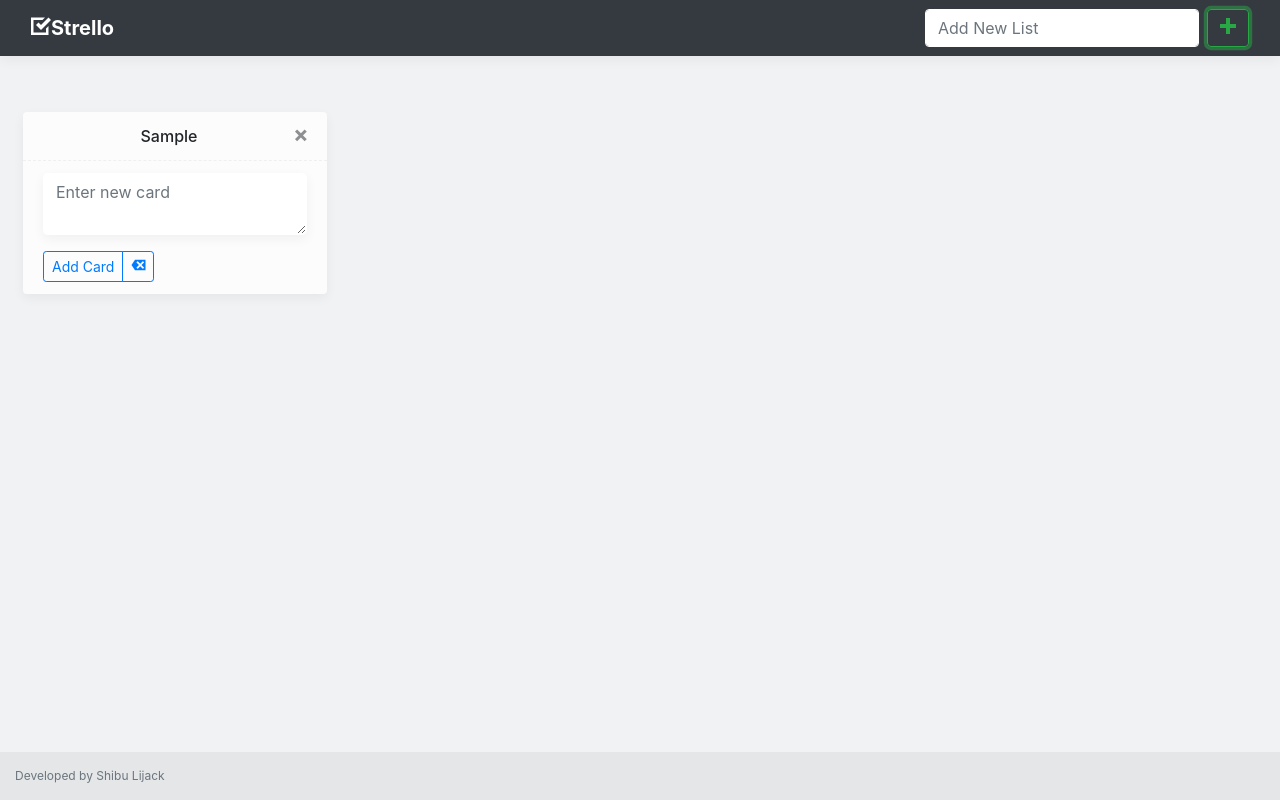
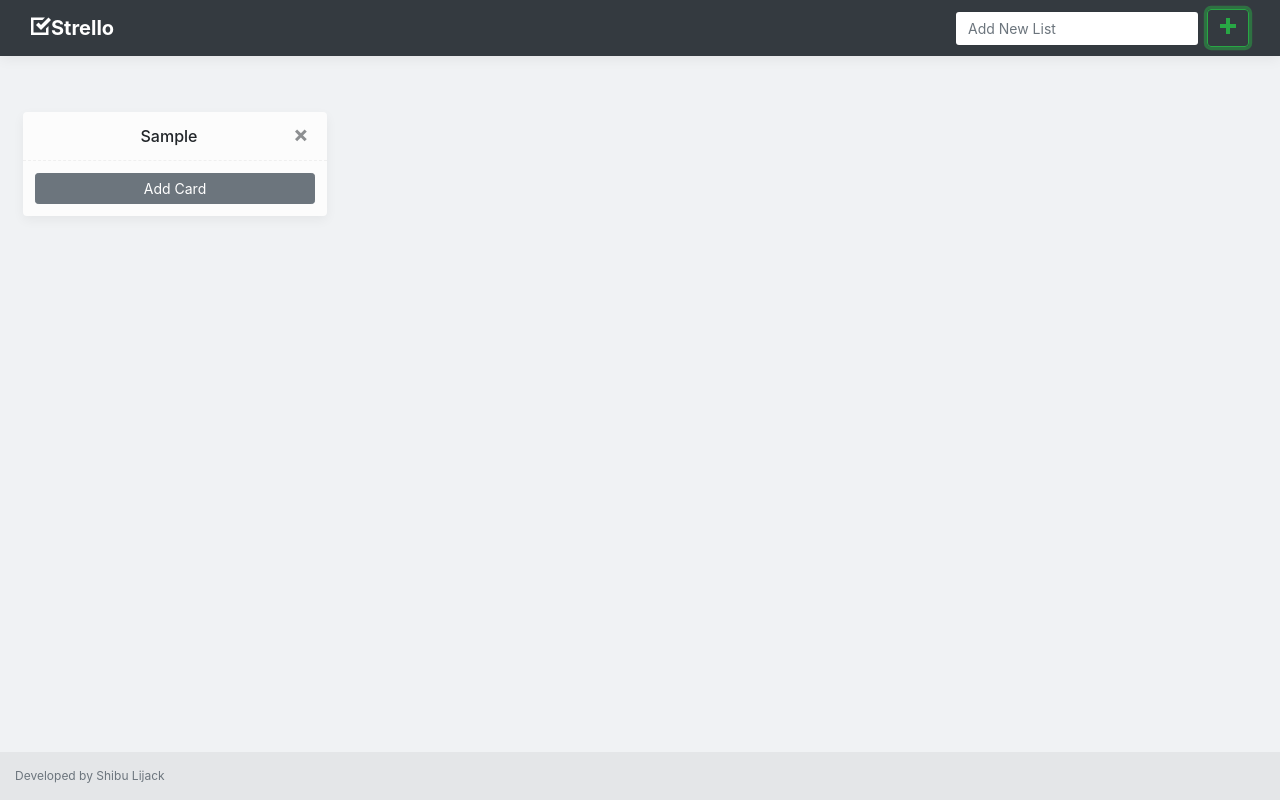
Before and after one commit to shibulijack/strello, a website built with webpack: page index.html in a window 1280 px wide. Both pictures are taken after typing "Sample" into the empty fields and a click on the button 1228 px from the left and 28 px from the top of the page. Built offline with nearby package versions, Linux system fonts and the light colour scheme.

Commit message:
Added toggable div

```diff
--- a/public/style.css
+++ b/public/style.css
@@ -50,6 +50,7 @@
 .card-footer {
   background-color: rgba(0,0,0,0.01);
   border-top: 0;
+  padding: 0.75rem;
 }
 
 .box-shadow {
@@ -58,9 +59,6 @@
 
 .form-control {
   border-color: #fff;
-}
-
-.form-group textarea {
   border: 1px solid rgba(0,0,0,0.02) !important;
   font-size: 0.875rem;
 }
@@ -98,3 +96,9 @@ body {
 {
   font-size: 0.875rem;
 }
+
+/* Utilities
+-------------------------------------------------- */
+.form-wrapper {
+  display: none;
+}
--- a/src/index.js
+++ b/src/index.js
@@ -134,8 +134,18 @@ function renderList(id, title) {
   const listFooter = document.createElement('div');
   listFooter.className = 'card-footer text-muted';
 
+  const showFormButton = document.createElement('button');
+  showFormButton.className = 'btn btn-secondary btn-sm btn-block';
+  showFormButton.id = `list-${id}-btn`;
+  showFormButton.innerHTML = 'Add Card';
+  showFormButton.addEventListener('click', function() {
+    this.setAttribute('style', 'display: none;');
+    this.nextSibling.setAttribute('style', 'display: block;');
+  });
+
   const addCardForm = document.createElement('form');
   addCardForm.id = `list-${id}-form`;
+  addCardForm.className = 'form-wrapper';
   addCardForm.onsubmit = function(ev) {
     ev.preventDefault();
     addCard(id);
@@ -143,7 +153,7 @@ function renderList(id, title) {
   };
 
   const textAreaBox = document.createElement('textarea');
-  textAreaBox.className = 'form-control box-shadow';
+  textAreaBox.className = 'form-control box-shadow f-medium';
   textAreaBox.id = `add-card-area-${id}`;
   textAreaBox.name = `add-card-area-${id}`;
   textAreaBox.dataset.id = id;
@@ -159,22 +169,15 @@ function renderList(id, title) {
     }
   });
 
-  const buttonSubmit = document.createElement('div');
-  buttonSubmit.className =
-    'd-flex justify-content-between align-items-center pt-3';
-  buttonSubmit.innerHTML += `
-        <div class="btn-group">
-          <button type="submit" class="btn btn-sm btn-outline-primary">
-          Add Card</button>
-          <button type="button"
-          class="btn btn-sm btn-outline-primary">
-            <span class="oi" data-glyph="delete"></span>
-          </button>
-        </div>`;
+  const buttonSubmit = document.createElement('button');
+  buttonSubmit.type = 'submit';
+  buttonSubmit.className = 'btn btn-primary btn-sm btn-block mt-2';
+  buttonSubmit.innerHTML = 'Add Card';
 
   addCardForm.appendChild(textAreaBox);
   addCardForm.appendChild(buttonSubmit);
 
+  listFooter.appendChild(showFormButton);
   listFooter.appendChild(addCardForm);
   listFooter.setAttribute('draggable', false);
 
```
Also changed, not shown: build/bundle.js.
